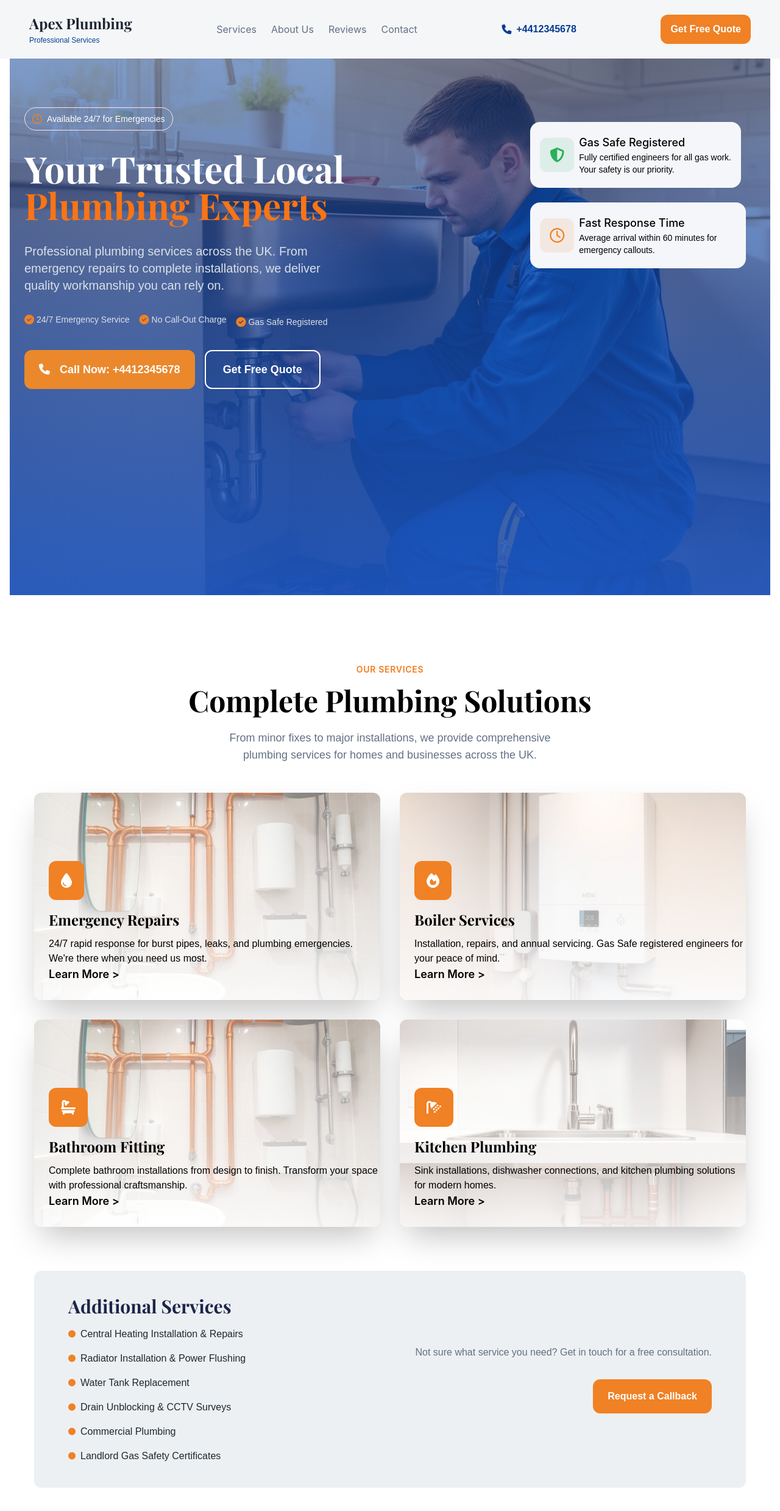
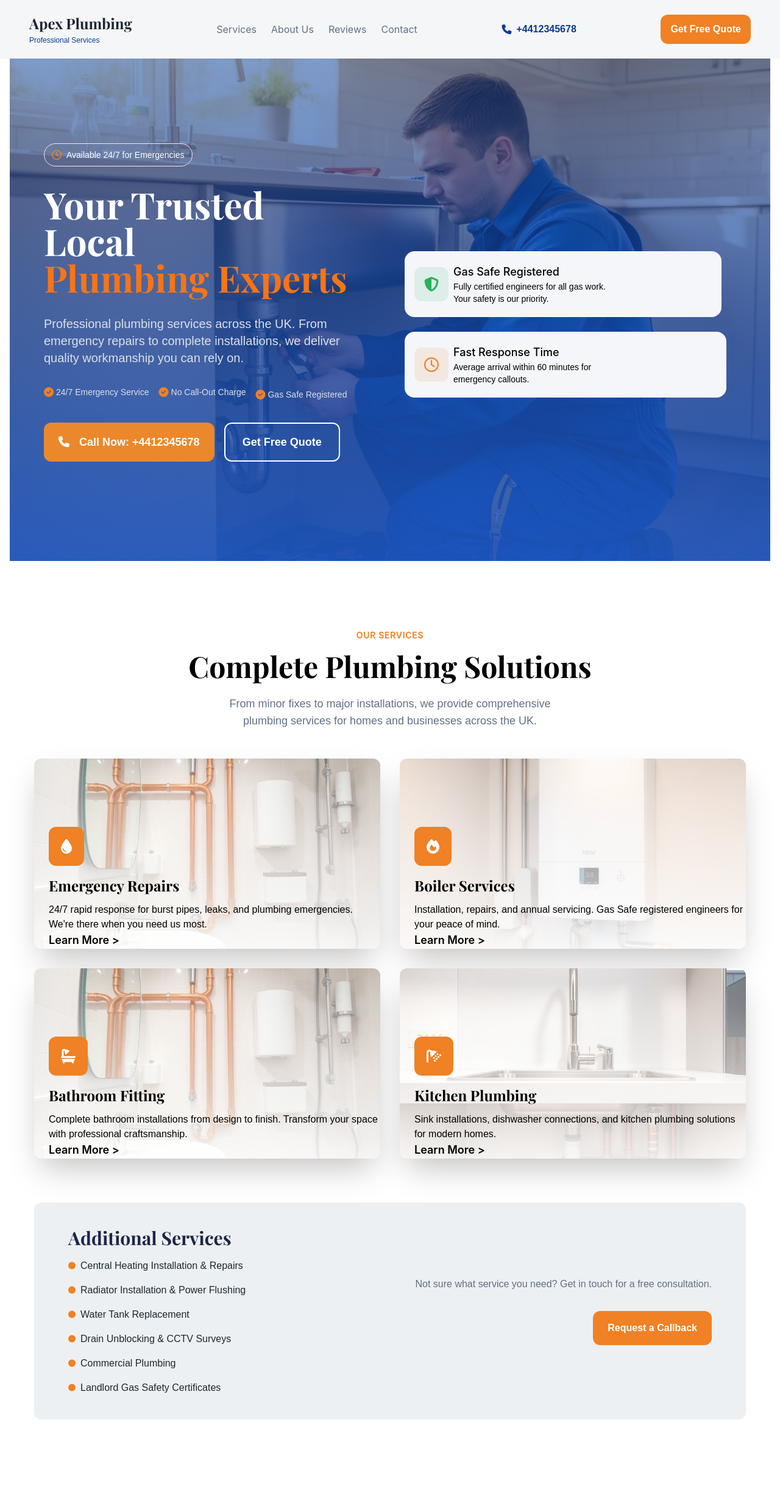
Before and after one commit to emmanuelobinna62-dotcom/plumbing, a website built with Vite: page index.html in a window 1280 px wide. Shown: the top 2478 px of the page at 61% size. Built offline with nearby package versions, Linux system fonts and the light colour scheme; a web font is replaced by a local one.

Commit message:
another commit

```diff
--- a/index.html
+++ b/index.html
@@ -22,7 +22,7 @@
       </div>
     </a>
     <div class="menu-links md:block hidden">
-      <ul class=" links md:flex md:flex-row md:min-w-fit md:gap-6 md:items-center  font-normal text-base bg-[#F5F6F8]  md:relative md:top-0 absolute top-20  md:w-fit w-full md:max-h-0 h-[60vh] flex-col left-0 items-start md:pl-0 pl-4 flex gap-14 md:pt-0 pt-8">
+      <ul class=" links md:flex md:flex-row md:min-w-fit md:gap-6 md:items-center  font-normal text-base bg-[#F5F6F8]  md:relative md:top-0 absolute top-20  md:w-fit w-full max-w-full md:max-h-0 h-[60vh] flex-col left-0 items-start md:pl-0 pl-4 flex gap-14 md:pt-0 pt-8 ">
         <a href="#service" class="hover:text-[#073C92] text-[#627084]"><li>Services</li></a>
         <a href="#about-us" class="hover:text-[#073C92] text-[#627084]"><li>About Us</li></a>
         <a href="#reviews" class="hover:text-[#073C92] text-[#627084]"><li>Reviews</li></a>
@@ -49,18 +49,18 @@
 <main class="pt-14 mx-4">
   <section class="section-1 bg-hero pt-16">
 
-    <div class="min-h-screen flex justify-between mt-14">
-      <div class="left space-y-8 md:min-w-100 mx-4 md:mx-6">
-        <div class="flex   px-3 py-2 rounded-3xl w-fit items-center justify-center gap-2 border border-red-100">
+    <div class="min-h-[80vh] lg:min-h-screen grid grid-cols-1 lg:grid-cols-2 items-center gap-12 px-4 md:px-8 md:py-4">
+      <div class="left space-y-8 md:max-w-xl lg:max-w-2xl mx-4 md:mx-6">
+        <div class="flex  px-3 py-2 rounded-3xl w-fit items-center justify-center gap-2 border border-red-100">
           <i class="fa-regular fa-clock text-[#F08124]"></i>
           <p class="text-white text-sm font-medium">Available 24/7 for Emergencies</p>
         </div>
         <div>
-          <h1 class="md:text-6xl text-4xl font-bold text-white ">Your Trusted Local <br> <span class="text-[#F97415]"> Plumbing Experts</span></h1>
+          <h1 class="md:text-6xl text-4xl font-bold text-white ">Your Trusted Local <br><span class="text-[#F97415]"> Plumbing Experts</span></h1>
         </div>
         <div>
-          <p class="md:text-xl text-lg text-[#DAE0E7]">Professional plumbing services across the UK. From <br> emergency repairs to complete
-             installations, we deliver <br> quality workmanship you can rely on.
+          <p class="md:text-xl text-lg text-[#DAE0E7]">Professional plumbing services across the UK. From  emergency repairs to complete
+             installations, we deliver quality workmanship you can rely on.
           </p>
         </div>
         <div class="md:flex md:flex-row grid grid-cols-2 md:gap-4 gap-2 space-y-2">
@@ -77,7 +77,7 @@
             <p class="text-[#DAE0E7] text-sm">Gas Safe Registered</p>
           </div>
         </div>
-        <div class="md:flex md:flex-row flex flex-col md:gap-4 md:space-y-0 space-y-3 md:mb-16 mb-10 w-full ">
+        <div class="md:flex md:flex-row flex flex-col md:gap-4 md:space-y-0 space-y-3 md:mb-12 mb-10 w-full ">
           <button class="bg-[#EB882C] text-white px-6 py-4 flex font-semibold text-lg items-center justify-center gap-4 rounded-xl cursor-pointer hover:scale-95 transform transition duration-700">
             <i class="fa-solid fa-phone"></i>
             <span class=" wrap-break-word">Call Now: +4412345678</span>
@@ -120,7 +120,7 @@
 
   </section>
 
-  <section id="service" class="section-2 md:min-h-[250vh] min-h-fit flex flex-col gap-6 md:mb-0 mb-20">
+  <section id="service" class="section-2 md:min-h-[250vh] min-h-full flex flex-col gap-6 md:mb-0 mb-20">
     <div class="flex flex-col items-center justify-center mt-28 text-center">
       <span class="uppercase font-semibold text-sm text-[#F37C1F] tracking-wider mb-4">Our Services</span>
       <h2 class="md:text-5xl text-3xl font-bold mb-6 text-center">Complete Plumbing Solutions</h2>
@@ -129,8 +129,8 @@
       </p>
 
     </div>
-    <div class=" md:grid md:grid-cols-2 grid grid-cols-1 md:px-10 px-4 gap-8">
-      <div class="bg-grid-3 min-w-100  min-h-85 pl-6 rounded-xl shadow-2xl">
+    <div class=" md:grid md:grid-cols-2 grid grid-cols-1 md:px-10 gap-8">
+      <div class="bg-grid-3 min-w-80 min-h-full pl-6 rounded-xl shadow-2xl">
         <div class=" flex flex-col mt-28 items-start">
 
          <div class="flex items-center bg-[#F08124] py-3 px-4 rounded-xl">
@@ -149,7 +149,7 @@
 
 
       </div>
-      <div class="bg-grid-2 min-w-100 min-h-85 pl-6 rounded-xl shadow-2xl">
+      <div class="bg-grid-2 min-w-80 min-h-full pl-6 rounded-xl shadow-2xl">
         <div class=" flex flex-col mt-28 items-start">
 
          <div class="flex items-center bg-[#F08124] py-3 px-4 rounded-xl">
@@ -168,7 +168,7 @@
 
       </div>
 
-      <div class="bg-grid-3 min-w-100 min-h-85 pl-6 rounded-xl shadow-2xl">
+      <div class="bg-grid-3 min-w-80 min-h-full pl-6 rounded-xl shadow-2xl">
         <div class=" flex flex-col mt-28 items-start">
 
          <div class="flex items-center bg-[#F08124] py-3 px-4 rounded-xl">
@@ -187,7 +187,7 @@
 
       </div>
 
-      <div class="bg-grid-4 min-w-100 min-h-85 pl-6 rounded-xl shadow-2xl">
+      <div class="bg-grid-4 min-w-80 min-h-full pl-6 rounded-xl shadow-2xl">
         <div class=" flex flex-col mt-28 items-start">
 
          <div class="flex items-center bg-[#F08124] py-3 px-4 rounded-xl">
@@ -208,7 +208,7 @@
 
       </div>
     </div>
-    <div class="md:flex md:flex-row md:justify-between flex flex-col items-center px-14 md:mx-10 mx-4 mt-12 py-10 rounded-xl min-w-100 bg-[#EDF0F2]">
+    <div class="md:flex md:flex-row md:justify-between flex flex-col items-center px-14 md:mx-10 mx-4 mt-12 py-10 rounded-xl  bg-[#EDF0F2] min-w-80 min-h-full">
       <div class="flex flex-col gap-4">
         <h3 class="font-bold text-3xl text-[#1D2549]">Additional Services</h3>
         <div class="flex items-center gap-2">
@@ -245,8 +245,8 @@
 
   </section>
 
-  <section id="about-us" class="section-3 min-h-fit bg-[#EDF0F2] pt-16 pb-10">
-    <div class="bg-[#123E84] md:flex md:flex-row grid grid-cols-2 p-12 justify-around rounded-2xl md:mx-10  mx-0  gap-4 w-full max-w-full">
+  <section id="about-us" class="section-3 min-h-full bg-[#EDF0F2] pt-16 pb-10 w-full max-w-full">
+    <div class="bg-[#123E84] md:flex md:flex-row grid grid-cols-2 p-12 justify-around rounded-2xl md:mx-10 mx-0 gap-4 w-full max-w-full">
       <div class="flex flex-col gap-1 text-center">
         <span class="font-extrabold md:text-5xl text-3xl text-[#F08124]">15+</span>
         <span class="font-medium text-[#FFFFFFCC] text-center">Years Experience</span>
@@ -276,7 +276,7 @@
       </div>
     </div>
 
-    <div class="md:grid md:grid-cols-3 grid grid-cols-1 gap-10 mx-4 mt-10 mb-8 min-w-100">
+    <div class="md:grid md:grid-cols-3 grid grid-cols-1 gap-10 mx-4 mt-10 mb-8 min-w-70">
       <div class="flex flex-col gap-4 p-6 bg-white rounded-xl items-start">
         <div class="flex items-center bg-[#DDEDE7] py-2 px-3 rounded-xl">
             <i class="fa-regular fa-clock text-[#073C92] hover:text-[#F08124] text-2xl py-2 px-1"></i>
@@ -597,10 +597,10 @@
       <div class="flex flex-col text-base gap-2 space-y-2  pb-4">
         <a href=""><p class="text-[#FFF6E5]/70">Emergency Repairs</p></a>
         <a href=""><p class="text-[#FFF6E5]/70">Boiler Services</p></a>
-        <a href=""><p class="text-[#FFF6E5]/70">Emergency Repairs</p></a>
-        <a href=""><p class="text-[#FFF6E5]/70">Emergency Repairs</p></a>
-        <a href=""><p class="text-[#FFF6E5]/70">Emergency Repairs</p></a>
-        <a href=""><p class="text-[#FFF6E5]/70">Emergency Repairs</p></a>
+        <a href=""><p class="text-[#FFF6E5]/70">Bathroom Fitting</p></a>
+        <a href=""><p class="text-[#FFF6E5]/70">Kitchen Plumbing</p></a>
+        <a href=""><p class="text-[#FFF6E5]/70">Central Heating</p></a>
+        <a href=""><p class="text-[#FFF6E5]/70">Drain Unblocking</p></a>
 
       </div>
 
--- a/src/style.css
+++ b/src/style.css
@@ -13,6 +13,7 @@
         url('/public/plumbing-hero.jpg');
         background-position: center;
         background-size: cover;
+        background-repeat: no-repeat;
 
     }
 
```
